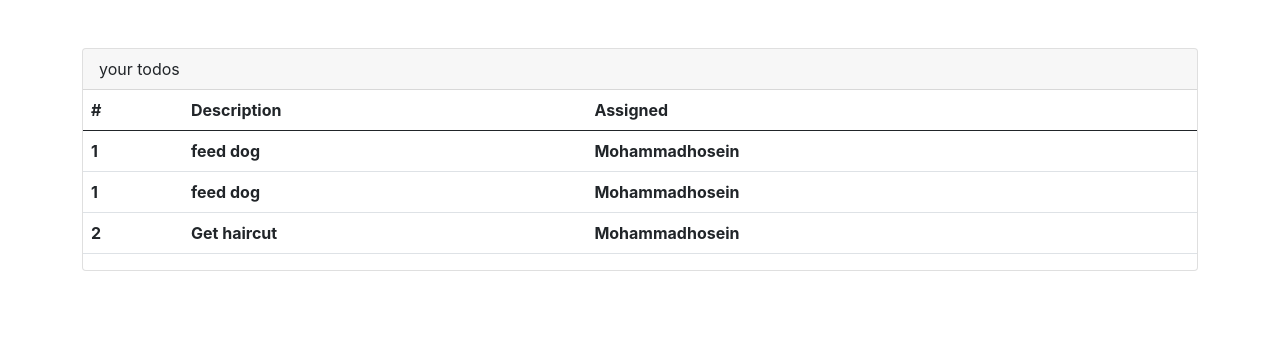
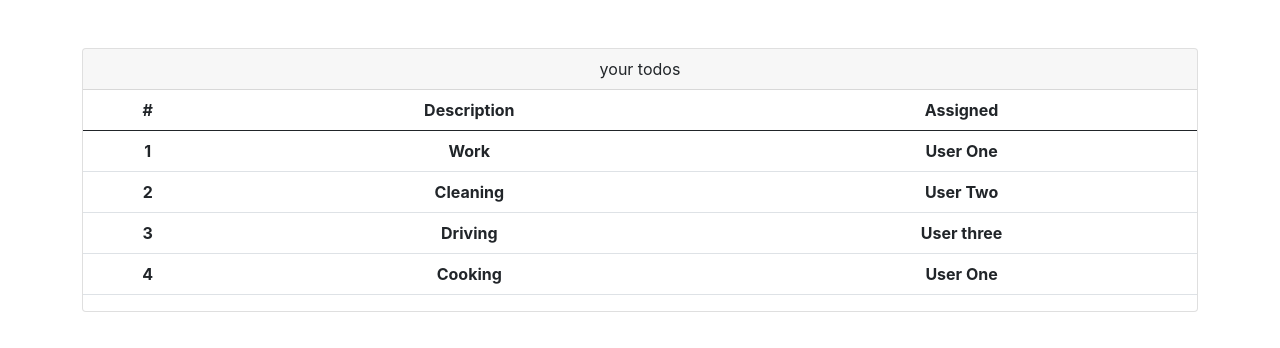
Before and after one commit to MHH77/react-todos, a React (Create React App) app: page / in a window 1280 px wide. Shown: the top 348 px of the page. Built offline with nearby package versions, Linux system fonts and the light colour scheme.

Commit message:
[enhancement] Upgrade componnent - get props

```diff
--- a/src/App.js
+++ b/src/App.js
@@ -2,9 +2,17 @@ import logo from './logo.svg';
 import './App.css';
 import TodoRowItem from './components/TodoRowItem';
 function App() {
+
+  const todos = [
+    { rowNumber: 1, rowDescription: 'Work', rowAssigned: 'User One' },
+    { rowNumber: 2, rowDescription: 'Cleaning', rowAssigned: 'User Two' },
+    { rowNumber: 3, rowDescription: 'Driving', rowAssigned: 'User three' },
+    { rowNumber: 4, rowDescription: 'Cooking', rowAssigned: 'User One' }
+  ]
+
   return (
     <div className='mt-5 container'>
-      <div className='card'>
+      <div className='card text-center'>
         <div className='card-header' >
           your todos
         </div>
@@ -18,13 +26,27 @@ function App() {
               </tr>
             </thead>
             <tbody>
-              <TodoRowItem />
-              <TodoRowItem />
-              <tr>
-                <th scope='row'>2</th>
-                <th>Get haircut</th>
-                <th>Mohammadhosein</th>
-              </tr>
+              <TodoRowItem
+                rowNumber={todos[0].rowNumber}
+                rowDescription={todos[0].rowDescription}
+                rowAssigned={todos[0].rowAssigned}
+              />
+              <TodoRowItem
+                rowNumber={todos[1].rowNumber}
+                rowDescription={todos[1].rowDescription}
+                rowAssigned={todos[1].rowAssigned}
+              />
+              <TodoRowItem
+                rowNumber={todos[2].rowNumber}
+                rowDescription={todos[2].rowDescription}
+                rowAssigned={todos[2].rowAssigned}
+              />
+              <TodoRowItem
+                rowNumber={todos[3].rowNumber}
+                rowDescription={todos[3].rowDescription}
+                rowAssigned={todos[3].rowAssigned}
+              />
+
             </tbody>
           </table>
         </div>
--- a/src/components/TodoRowItem.js
+++ b/src/components/TodoRowItem.js
@@ -1,13 +1,10 @@
-function TodoRowItem() {
+function TodoRowItem(props) {
 
-    const rowNumber = 1;
-    const rowDescription='feed dog';
-    const rowAssigned='Mohammadhosein';
     return (
         <tr>
-            <th scope='row'>{rowNumber}</th>
-            <th>{rowDescription}</th>
-            <th>{rowAssigned}</th>
+            <th scope='row'>{props.rowNumber}</th>
+            <th>{props.rowDescription}</th>
+            <th>{props.rowAssigned}</th>
         </tr>
 
     )
```
